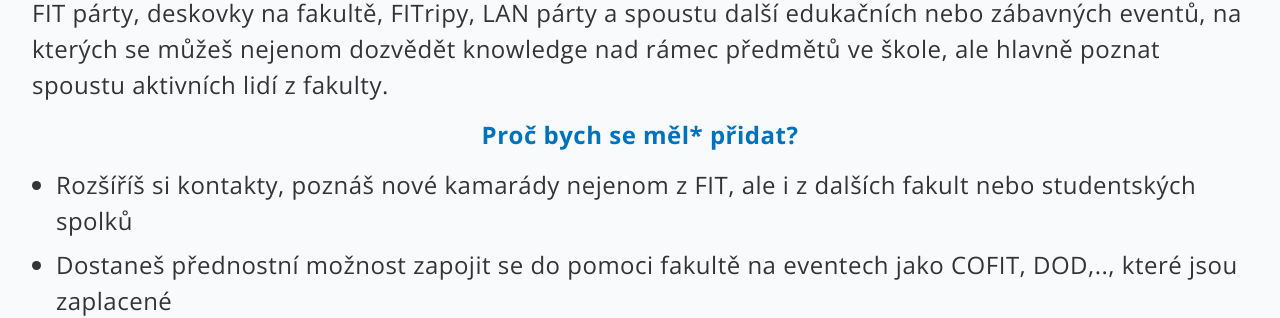
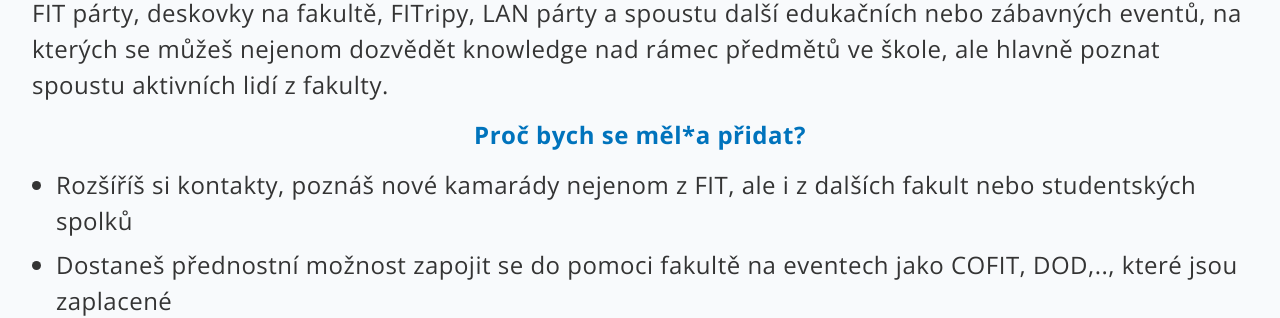
Before and after one commit to klubFITpp/klubfitpp, a Jekyll site: the page built from pages/pridejse.md, in a window 1280 px wide. Shown: the part 317-635 px from the top of the page. Built offline with Jekyll 4.4.1, drawn with Linux system fonts in a browser that asks for light colours.

Commit message:
change wording

```diff
--- a/pages/pridejse.md
+++ b/pages/pridejse.md
@@ -12,7 +12,7 @@
 
 Jsme klub FIT++, který působí na Fakultě informačních technologií ČVUT. Pořádáme akce jako [Hello FIT](https://klubfitpp.cz/hellofit), FIT párty, deskovky na fakultě, FITripy, LAN párty a spoustu další edukačních nebo zábavných eventů, na kterých se můžeš nejenom dozvědět knowledge nad rámec předmětů ve škole, ale hlavně poznat spoustu aktivních lidí z fakulty.
 
-### Proč bych se měl\* přidat?
+### Proč bych se měl\*a přidat?
 
 - Rozšíříš si kontakty, poznáš nové kamarády nejenom z FIT, ale i z dalších fakult nebo studentských spolků
 - Dostaneš přednostní možnost zapojit se do pomoci fakultě na eventech jako COFIT, DOD,.., které jsou zaplacené
```
